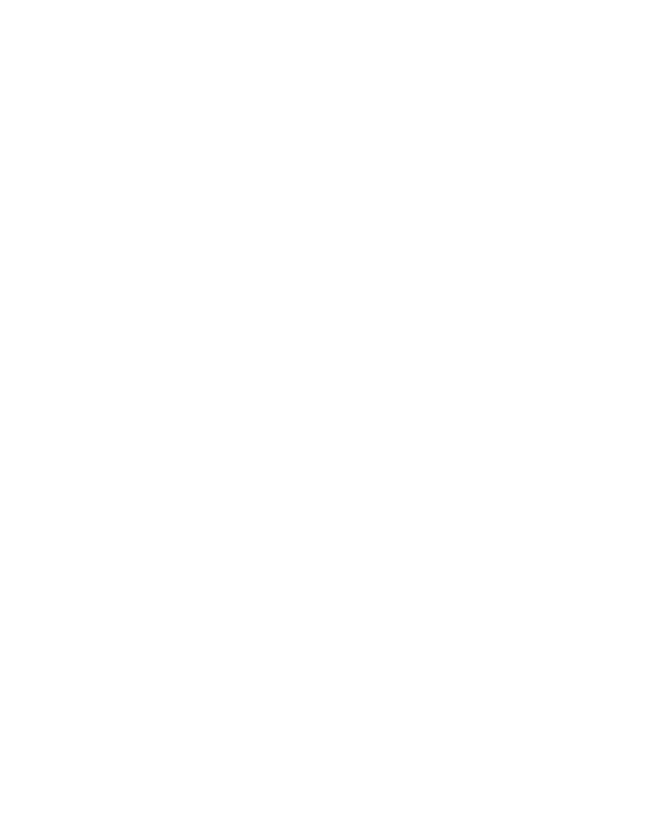
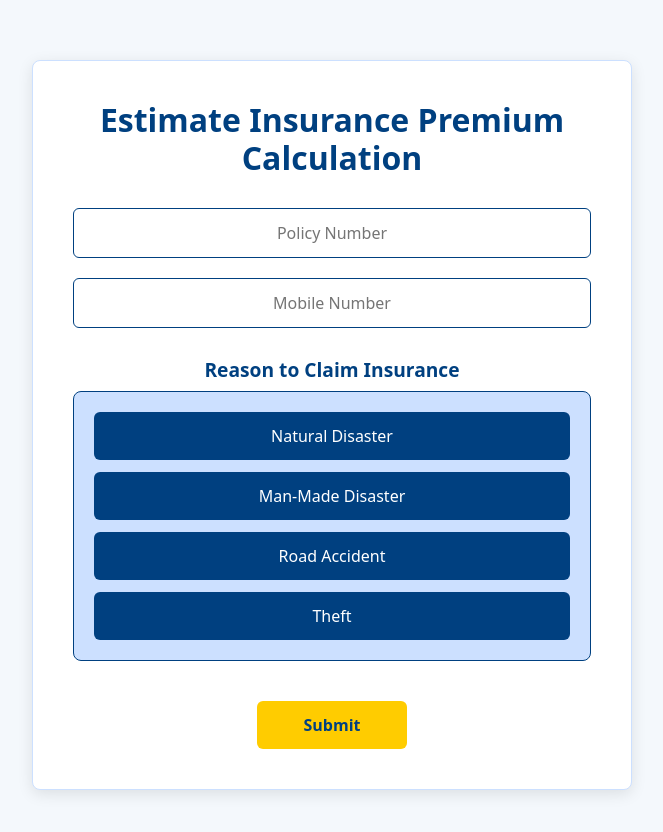
Before and after one commit to Kaushik-2802/Insurance_portal, a React (Vite) app: page /claim-form in a window 1280 px wide. Before the commit this address had no page. Shown: the top 832 px of the page, without its empty margins (308-971 px from the left). Before the commit the page ends 800 px from the top, so only its background shows below. Built offline with nearby package versions, Linux system fonts and the light colour scheme.

Commit message:
calculate-premium

```diff
--- a/src/App.jsx
+++ b/src/App.jsx
@@ -1,6 +1,7 @@
 import { useState } from 'react'
 import { BrowserRouter, Routes, Route } from 'react-router-dom'
 import Home from "./pages/Home"
+import ClaimForm from './pages/ClaimForm'
 import './App.css'
 
 function App() {
@@ -8,6 +9,7 @@
     <BrowserRouter>
       <Routes>
         <Route path="/" element={<Home />} />
+        <Route path="/claim-form" element={<ClaimForm />} />
       </Routes>
     </BrowserRouter>
   )
--- /dev/null
+++ b/src/pages/ClaimForm.css
@@ -0,0 +1,117 @@
+/* Container using your light theme background */
+.claim-container {
+  display: flex;
+  justify-content: center;
+  padding: 60px 20px;
+  background-color: #f4f8fc;
+}
+
+/* Card using a clean white background like your "About" section */
+.claim-card {
+  background-color: #ffffff;
+  width: 100%;
+  max-width: 600px;
+  padding: 40px;
+  border-radius: 8px;
+  box-shadow: 0 4px 15px rgba(0, 0, 0, 0.1);
+  text-align: center;
+  border: 1px solid #cce0ff;
+}
+
+/* Title matching your Home-about h1 */
+.claim-title {
+  color: #004080;
+  margin-bottom: 30px;
+  font-size: 2rem;
+  font-weight: bold;
+}
+
+.claim-form {
+  display: flex;
+  flex-direction: column;
+  gap: 20px;
+}
+
+/* Inputs matching your Home-contact styles */
+.claim-input {
+  padding: 12px;
+  border: 1px solid #004080;
+  border-radius: 6px;
+  font-size: 1rem;
+  text-align: center;
+  transition: border-color 0.3s ease, box-shadow 0.3s ease;
+}
+
+.claim-input:focus {
+  outline: none;
+  border-color: #ffcc00;
+  box-shadow: 0 0 6px rgba(255, 204, 0, 0.5);
+}
+
+/* Reason section styling */
+.reason-section {
+  margin-top: 10px;
+  text-align: left;
+}
+
+.reason-header {
+  color: #004080;
+  font-size: 1.2rem;
+  font-weight: 600;
+  margin-bottom: 10px;
+  text-align: center;
+}
+
+/* Box matching your Home-contact background */
+.reason-box {
+  background-color: #cce0ff;
+  border: 1px solid #004080;
+  border-radius: 8px;
+  padding: 20px;
+  display: flex;
+  flex-direction: column;
+  gap: 12px;
+}
+
+/* Buttons using your primary Navy color */
+.reason-btn {
+  background-color: #004080;
+  color: white;
+  padding: 12px;
+  border: none;
+  border-radius: 6px;
+  cursor: pointer;
+  font-weight: 500;
+  transition: all 0.3s ease;
+}
+
+.reason-btn:hover {
+  background-color: #002d5a;
+}
+
+/* Highlighted state using your accent Yellow */
+.reason-btn.active {
+  background-color: #ffcc00;
+  color: #004080;
+  font-weight: bold;
+  box-shadow: 0 0 8px rgba(255, 204, 0, 0.6);
+}
+
+/* Submit button matching your .submit-btn */
+.claim-submit-btn {
+  background: #ffcc00;
+  color: #004080;
+  padding: 12px 30px;
+  border: none;
+  border-radius: 6px;
+  font-weight: bold;
+  cursor: pointer;
+  margin: 20px auto 0;
+  width: fit-content;
+  min-width: 150px;
+  transition: background 0.3s ease;
+}
+
+.claim-submit-btn:hover {
+  background: #e6b800;
+}
--- /dev/null
+++ b/src/pages/ClaimForm.jsx
@@ -0,0 +1,63 @@
+import React, { useState } from "react";
+import "./ClaimForm.css";
+
+export default function ClaimForm() {
+  // State to track which reason is selected
+  const [selectedReason, setSelectedReason] = useState("");
+
+  const reasons = [
+    "Natural Disaster",
+    "Man-Made Disaster",
+    "Road Accident",
+    "Theft",
+  ];
+
+  const handleSubmit = (e) => {
+    e.preventDefault();
+    alert(`Form submitted for reason: ${selectedReason}`);
+  };
+
+  return (
+    <div className="claim-container">
+      <div className="claim-card">
+        <h2 className="claim-title">Estimate Insurance Premium Calculation</h2>
+
+        <form onSubmit={handleSubmit} className="claim-form">
+          <input
+            type="text"
+            placeholder="Policy Number"
+            className="claim-input"
+            required
+          />
+
+          <input
+            type="text"
+            placeholder="Mobile Number"
+            className="claim-input"
+            required
+          />
+
+          <div className="reason-section">
+            <h3 className="reason-header">Reason to Claim Insurance</h3>
+            <div className="reason-box">
+              {reasons.map((reason) => (
+                <button
+                  key={reason}
+                  type="button"
+                  className={`reason-btn ${selectedReason === reason ? "active" : ""}`}
+                  onClick={() => setSelectedReason(reason)}
+                >
+                  {reason}
+                </button>
+              ))}
+            </div>
+          </div>
+
+          <button type="submit" className="claim-submit-btn">
+            Submit
+          </button>
+        </form>
+      </div>
+    </div>
+  );
+}
```
